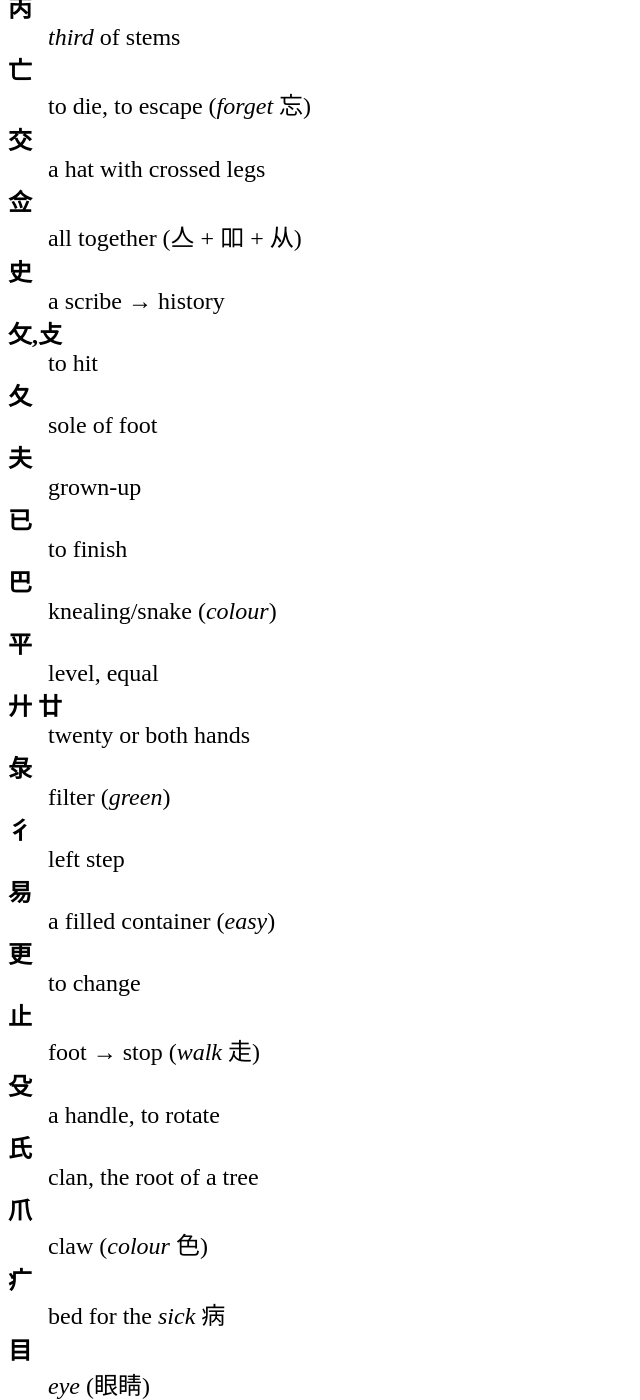
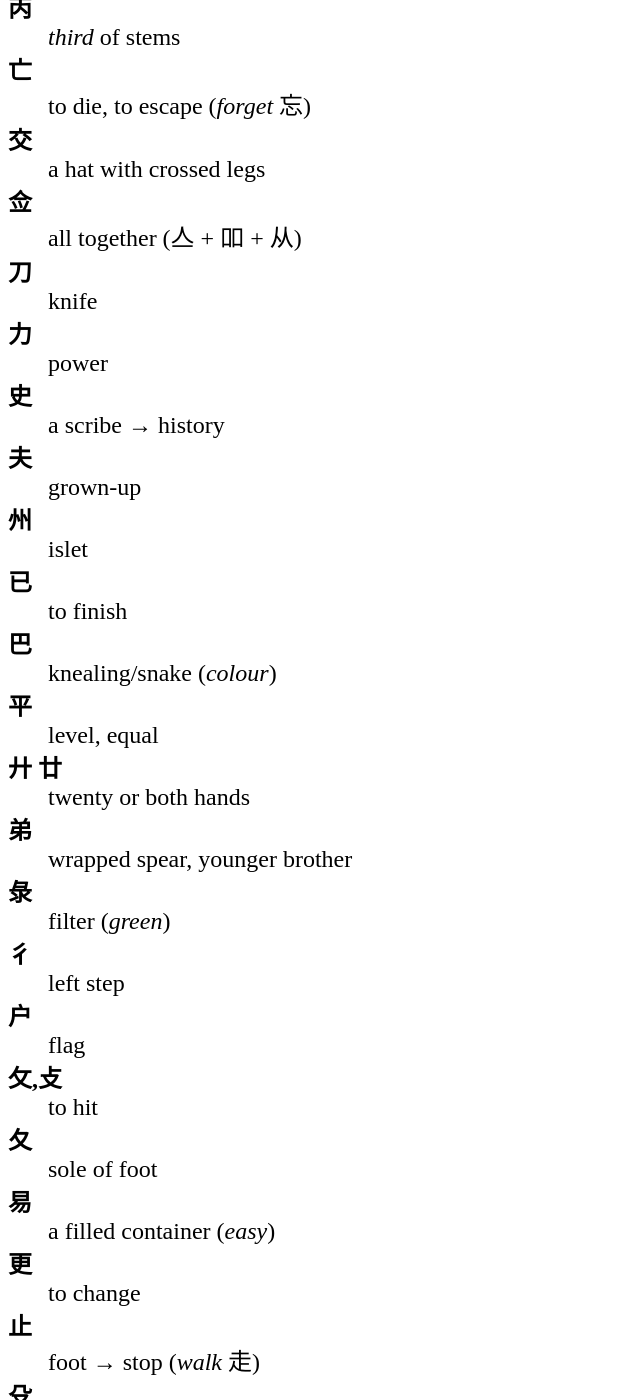
Before and after one commit to ssharoff/ssharoff.github.io, a Jekyll site: the page travel/chinese-phrasebook.html, which Jekyll copies as it is, in a window 1280 px wide and 1400 px high, scrolled down 11420 px. Shown: the whole window, without its empty margins (0-640 px from the left). Built offline with Jekyll 4.4.1, drawn with Linux system fonts in a browser that asks for light colours; some of the changed text lies outside the part shown.

Commit message:
knife,power

```diff
--- a/travel/chinese-phrasebook.html
+++ b/travel/chinese-phrasebook.html
@@ -3,7 +3,7 @@
 "http://www.w3.org/TR/xhtml1/DTD/xhtml1-strict.dtd">
 <html xmlns="http://www.w3.org/1999/xhtml" lang="en" xml:lang="en">
 <head>
-<!-- 2024-08-13 Tue 19:13 -->
+<!-- 2024-08-14 Wed 08:26 -->
 <meta http-equiv="Content-Type" content="text/html;charset=utf-8" />
 <meta name="viewport" content="width=device-width, initial-scale=1" />
 <title>Разговорник китайский</title>
@@ -39,7 +39,7 @@
   }
   pre.src {
     position: relative;
-    overflow: auto;
+    overflow: visible;
     padding-top: 1.2em;
   }
   pre.src:before {
@@ -51,7 +51,7 @@
     padding: 3px;
     border: 1px solid black;
   }
-  pre.src:hover:before { display: inline; margin-top: 14px;}
+  pre.src:hover:before { display: inline;}
   /* Languages per Org manual */
   pre.src-asymptote:before { content: 'Asymptote'; }
   pre.src-awk:before { content: 'Awk'; }
@@ -194,33 +194,57 @@
 </style>
 <style>*{font-size: x-large;}</style>
 <script type="text/javascript">
-// @license magnet:?xt=urn:btih:e95b018ef3580986a04669f1b5879592219e2a7a&dn=public-domain.txt Public Domain
+/*
+@licstart  The following is the entire license notice for the
+JavaScript code in this tag.
+
+Copyright (C) 2012-2020 Free Software Foundation, Inc.
+
+The JavaScript code in this tag is free software: you can
+redistribute it and/or modify it under the terms of the GNU
+General Public License (GNU GPL) as published by the Free Software
+Foundation, either version 3 of the License, or (at your option)
+any later version.  The code is distributed WITHOUT ANY WARRANTY;
+without even the implied warranty of MERCHANTABILITY or FITNESS
+FOR A PARTICULAR PURPOSE.  See the GNU GPL for more details.
+
+As additional permission under GNU GPL version 3 section 7, you
+may distribute non-source (e.g., minimized or compacted) forms of
+that code without the copy of the GNU GPL normally required by
+section 4, provided you include this license notice and a URL
+through which recipients can access the Corresponding Source.
+
+
+@licend  The above is the entire license notice
+for the JavaScript code in this tag.
+*/
 <!--/*--><![CDATA[/*><!--*/
  function CodeHighlightOn(elem, id)
  {
    var target = document.getElementById(id);
    if(null != target) {
-         elem.classList.add("code-highlighted");
-         target.classList.add("code-highlighted");
+     elem.cacheClassElem = elem.className;
+     elem.cacheClassTarget = target.className;
+     target.className = "code-highlighted";
+     elem.className   = "code-highlighted";
    }
  }
  function CodeHighlightOff(elem, id)
  {
    var target = document.getElementById(id);
-       if(null != target) {
-         elem.classList.remove("code-highlighted");
-         target.classList.remove("code-highlighted");
-       }
+   if(elem.cacheClassElem)
+     elem.className = elem.cacheClassElem;
+   if(elem.cacheClassTarget)
+     target.className = elem.cacheClassTarget;
  }
 /*]]>*///-->
-// @license-end
 </script>
 </head>
 <body>
 <div id="content">
 <h1 class="title">Разговорник китайский</h1>
-<div id="outline-container-org6e2b210" class="outline-2">
-<h2 id="org6e2b210"><span class="section-number-2">1</span> Интерфейсы</h2>
+<div id="outline-container-org44b4e78" class="outline-2">
+<h2 id="org44b4e78"><span class="section-number-2">1</span> Интерфейсы</h2>
 <div class="outline-text-2" id="text-1">
 <dl class="org-dl">
 <dt>Cancel</dt><dd>取消 qǔxiāo (fetch disappear)</dd>
@@ -231,8 +255,8 @@
 </dl>
 </div>
 </div>
-<div id="outline-container-orgfc1c49d" class="outline-2">
-<h2 id="orgfc1c49d"><span class="section-number-2">2</span> Коммуникация</h2>
+<div id="outline-container-org6eba5f8" class="outline-2">
+<h2 id="org6eba5f8"><span class="section-number-2">2</span> Коммуникация</h2>
 <div class="outline-text-2" id="text-2">
 <dl class="org-dl">
 <dt>до свида́ния</dt><dd>再见 zàijiàn</dd>
@@ -261,8 +285,8 @@
 </div>
 </div>
 
-<div id="outline-container-orgbd1eb29" class="outline-2">
-<h2 id="orgbd1eb29"><span class="section-number-2">3</span> Вопросы</h2>
+<div id="outline-container-org107602b" class="outline-2">
+<h2 id="org107602b"><span class="section-number-2">3</span> Вопросы</h2>
 <div class="outline-text-2" id="text-3">
 <dl class="org-dl">
 <dt>где?</dt><dd>在哪里？ zài nǎlǐ?</dd>
@@ -275,12 +299,12 @@
 </dl>
 </div>
 </div>
-<div id="outline-container-org0a5aafd" class="outline-2">
-<h2 id="org0a5aafd"><span class="section-number-2">4</span> Еда</h2>
+<div id="outline-container-org1930e7b" class="outline-2">
+<h2 id="org1930e7b"><span class="section-number-2">4</span> Еда</h2>
 <div class="outline-text-2" id="text-4">
 </div>
-<div id="outline-container-org975a6ab" class="outline-3">
-<h3 id="org975a6ab"><span class="section-number-3">4.1</span> Питьё</h3>
+<div id="outline-container-orga12f075" class="outline-3">
+<h3 id="orga12f075"><span class="section-number-3">4.1</span> Питьё</h3>
 <div class="outline-text-3" id="text-4-1">
 <dl class="org-dl">
 <dt>буты́лка</dt><dd>瓶子 píngzi: 并 side by side + 瓦 earthenware</dd>
@@ -296,8 +320,8 @@
 </div>
 </div>
 
-<div id="outline-container-orga2bd346" class="outline-3">
-<h3 id="orga2bd346"><span class="section-number-3">4.2</span> Ресторан</h3>
+<div id="outline-container-org744ad0c" class="outline-3">
+<h3 id="org744ad0c"><span class="section-number-3">4.2</span> Ресторан</h3>
 <div class="outline-text-3" id="text-4-2">
 <dl class="org-dl">
 <dt>Очень вкусно</dt><dd>非常好吃   fēicháng hào chī</dd>
@@ -355,8 +379,8 @@
 </div>
 </div>
 
-<div id="outline-container-orgdf71c96" class="outline-3">
-<h3 id="orgdf71c96"><span class="section-number-3">4.3</span> Фрукты и овощи</h3>
+<div id="outline-container-orgddd51a1" class="outline-3">
+<h3 id="orgddd51a1"><span class="section-number-3">4.3</span> Фрукты и овощи</h3>
 <div class="outline-text-3" id="text-4-3">
 <dl class="org-dl">
 <dt>арбу́з</dt><dd>西瓜   xīguā</dd>
@@ -385,8 +409,8 @@
 </div>
 </div>
 
-<div id="outline-container-orgb5aaf96" class="outline-2">
-<h2 id="orgb5aaf96"><span class="section-number-2">5</span> Магазин</h2>
+<div id="outline-container-orgd7aa130" class="outline-2">
+<h2 id="orgd7aa130"><span class="section-number-2">5</span> Магазин</h2>
 <div class="outline-text-2" id="text-5">
 <dl class="org-dl">
 <dt>дешево</dt><dd>便宜     piányí</dd>
@@ -400,8 +424,8 @@
 </div>
 </div>
 
-<div id="outline-container-orgd6ff474" class="outline-2">
-<h2 id="orgd6ff474"><span class="section-number-2">6</span> Размер</h2>
+<div id="outline-container-orgb59a5af" class="outline-2">
+<h2 id="orgb59a5af"><span class="section-number-2">6</span> Размер</h2>
 <div class="outline-text-2" id="text-6">
 <dl class="org-dl">
 <dt>больше</dt><dd></dd>
@@ -427,8 +451,8 @@
 </div>
 </div>
 
-<div id="outline-container-org850850e" class="outline-2">
-<h2 id="org850850e"><span class="section-number-2">7</span> Город</h2>
+<div id="outline-container-org4ac105a" class="outline-2">
+<h2 id="org4ac105a"><span class="section-number-2">7</span> Город</h2>
 <div class="outline-text-2" id="text-7">
 <dl class="org-dl">
 <dt>банкома́т</dt><dd>自动提款机 zìdòng tí kuǎn jī:</dd>
@@ -440,8 +464,8 @@
 </dl>
 </div>
 </div>
-<div id="outline-container-orgea92729" class="outline-2">
-<h2 id="orgea92729"><span class="section-number-2">8</span> Время</h2>
+<div id="outline-container-orgd7bf3a0" class="outline-2">
+<h2 id="orgd7bf3a0"><span class="section-number-2">8</span> Время</h2>
 <div class="outline-text-2" id="text-8">
 <dl class="org-dl">
 <dt>вечер</dt><dd></dd>
@@ -502,8 +526,8 @@
 </dl>
 </div>
 </div>
-<div id="outline-container-orgbbfcfb1" class="outline-2">
-<h2 id="orgbbfcfb1"><span class="section-number-2">9</span> Транспорт</h2>
+<div id="outline-container-org67b1461" class="outline-2">
+<h2 id="org67b1461"><span class="section-number-2">9</span> Транспорт</h2>
 <div class="outline-text-2" id="text-9">
 <dl class="org-dl">
 <dt>близко</dt><dd></dd>
@@ -541,8 +565,8 @@
 </div>
 </div>
 
-<div id="outline-container-org3673e68" class="outline-2">
-<h2 id="org3673e68"><span class="section-number-2">10</span> Погода</h2>
+<div id="outline-container-org17088cc" class="outline-2">
+<h2 id="org17088cc"><span class="section-number-2">10</span> Погода</h2>
 <div class="outline-text-2" id="text-10">
 <dl class="org-dl">
 <dt>бу́ря</dt><dd></dd>
@@ -600,8 +624,8 @@
 </div>
 </div>
 
-<div id="outline-container-orgf19d2cf" class="outline-2">
-<h2 id="orgf19d2cf"><span class="section-number-2">11</span> Associations</h2>
+<div id="outline-container-orgdd2de93" class="outline-2">
+<h2 id="orgdd2de93"><span class="section-number-2">11</span> Associations</h2>
 <div class="outline-text-2" id="text-11">
 <dl class="org-dl">
 <dt>⺌</dt><dd>little</dd>
@@ -612,22 +636,28 @@
 <dt>亡</dt><dd>to die, to escape (<i>forget</i> 忘)</dd>
 <dt>交</dt><dd>a hat with crossed legs</dd>
 <dt>佥</dt><dd>all together (亼 + 吅 + 从)</dd>
+<dt>刀</dt><dd>knife</dd>
+<dt>力</dt><dd>power</dd>
 <dt>史</dt><dd>a scribe &rarr; history</dd>
-<dt>攵,攴</dt><dd>to hit</dd>
-<dt>夂</dt><dd>sole of foot</dd>
 <dt>夫</dt><dd>grown-up</dd>
+<dt>州</dt><dd>islet</dd>
 <dt>已</dt><dd>to finish</dd>
 <dt>巴</dt><dd>knealing/snake (<i>colour</i>)</dd>
 <dt>平</dt><dd>level, equal</dd>
 <dt>廾 廿</dt><dd>twenty or both hands</dd>
+<dt>弟</dt><dd>wrapped spear, younger brother</dd>
 <dt>彔</dt><dd>filter (<i>green</i>)</dd>
 <dt>彳</dt><dd>left step</dd>
+<dt>户</dt><dd>flag</dd>
+<dt>攵,攴</dt><dd>to hit</dd>
+<dt>夂</dt><dd>sole of foot</dd>
 <dt>易</dt><dd>a filled container (<i>easy</i>)</dd>
 <dt>更</dt><dd>to change</dd>
 <dt>止</dt><dd>foot &rarr; stop (<i>walk</i> 走)</dd>
 <dt>殳</dt><dd>a handle, to rotate</dd>
 <dt>氏</dt><dd>clan, the root of a tree</dd>
 <dt>爪</dt><dd>claw (<i>colour</i> 色)</dd>
+<dt>甲</dt><dd>turtle shell</dd>
 <dt>疒</dt><dd>bed for the <i>sick</i> 病</dd>
 <dt>目</dt><dd><i>eye</i> (眼睛)</dd>
 <dt>禾</dt><dd>rice</dd>
@@ -636,21 +666,18 @@
 <dt>自</dt><dd>nose (鼻)</dd>
 <dt>舟</dt><dd>a boat</dd>
 <dt>艮</dt><dd>look back <i>eye</i></dd>
+<dt>角</dt><dd>horn</dd>
 <dt>贝</dt><dd>cowrie, money</dd>
 <dt>青</dt><dd>growing + flesh &rarr; blue-green</dd>
 <dt>页</dt><dd>a page</dd>
 <dt>𠫓</dt><dd>give birth</dd>
-<dt>角</dt><dd>horn</dd>
-<dt>甲</dt><dd>turtle shell</dd>
-<dt>州</dt><dd>islet</dd>
-<dt>户</dt><dd>flag</dd>
 </dl>
 </div>
 </div>
 </div>
 <div id="postamble" class="status">
-<p class="date">Created: 2024-08-13 Tue 19:13</p>
-<p class="validation"><a href="https://validator.w3.org/check?uri=referer">Validate</a></p>
+<p class="date">Created: 2024-08-14 Wed 08:26</p>
+<p class="validation"><a href="http://validator.w3.org/check?uri=referer">Validate</a></p>
 </div>
 </body>
 </html>
```
Also changed, not shown: travel/chinese-phrasebook.org (+9 -6 lines). Lines whose indentation alone changed are shown as unchanged.
